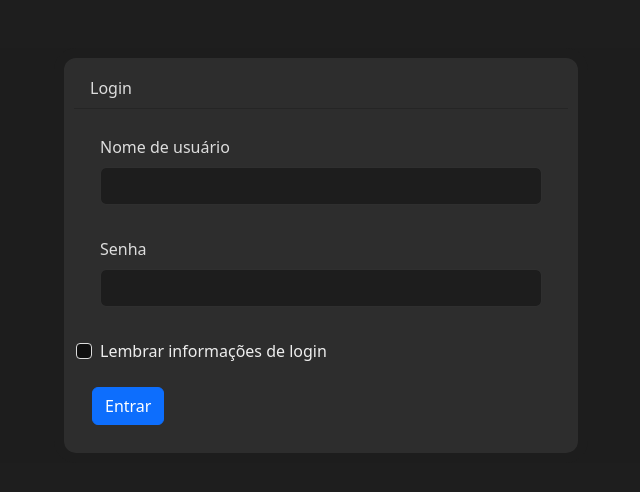
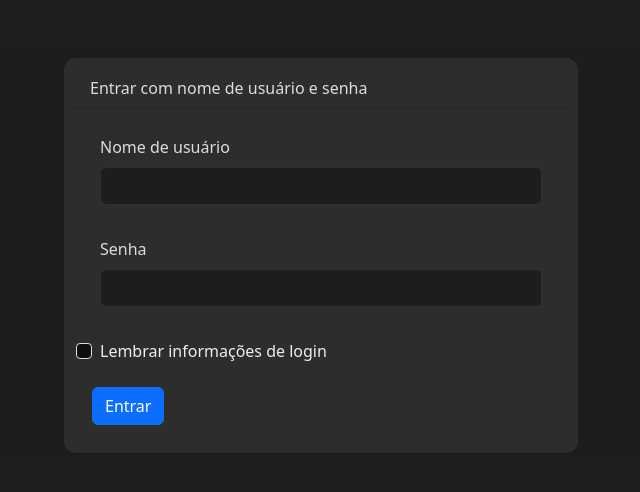
Before and after one commit to tomasfn87/adote-ou-apadrinhe-um-animal, a Django app: page /login/ in a window 1280 px wide. Shown: the part 58-550 px from the top of the page, without its empty margins (319-959 px from the left). Run offline with Django 4.2, Linux system fonts and the light colour scheme; some libraries are stand-ins or nearby versions.

Commit message:
Alterado o botão de 'Logout' para 'Sair'; alterado o texto da tela de login.

```diff
--- a/animais/templates/animais/base.html
+++ b/animais/templates/animais/base.html
@@ -290,7 +290,7 @@
             </li>
             {% if user.is_authenticated %}
               <li class="nav-item">
-                <a class="nav-link" href="{% url 'animais:logout_admin' %}" title="Logout" alt="Logout">Logout</a>
+                <a class="nav-link" href="{% url 'animais:logout_admin' %}" title="Sair" alt="Sair">Sair</a>
               </li>
             {% endif %}
           </ul>
--- a/animais/templates/animais/login.html
+++ b/animais/templates/animais/login.html
@@ -6,7 +6,7 @@
       <div class="col-md-6">
         <div class="card">
           <div class="card-header">
-            Login
+            Entrar com nome de usuário e senha
           </div>
           <div class="card-body">
             <form action="" method="post">
```
